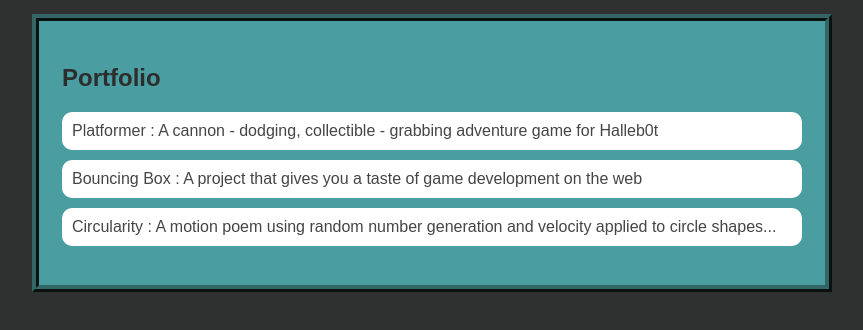
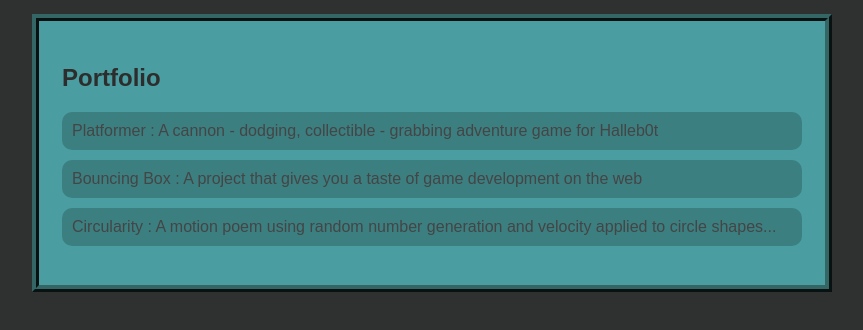
Before and after one commit to BennettMarceaux/BennettMarceaux.github.io, a plain HTML site: page portfolio.html in a window 1280 px wide. Shown: the part 82-412 px from the top of the page, without its empty margins (208-1071 px from the left). Drawn offline with Linux system fonts and the light colour scheme.

Commit message:
updated portfolio

```diff
--- a/portfolio.html
+++ b/portfolio.html
@@ -74,14 +74,14 @@
             }
 
             #portfolio li {
-                background: #fff;
+                background: rgb(60, 127, 129);
                 padding: 10px;
                 border-radius: 10px;
                 margin-bottom: 10px;
             }
 
             #portfolio li:hover {
-                background: #eee;
+                background: rgb(47, 100, 102);
             }
 
             #portfolio a {
```
